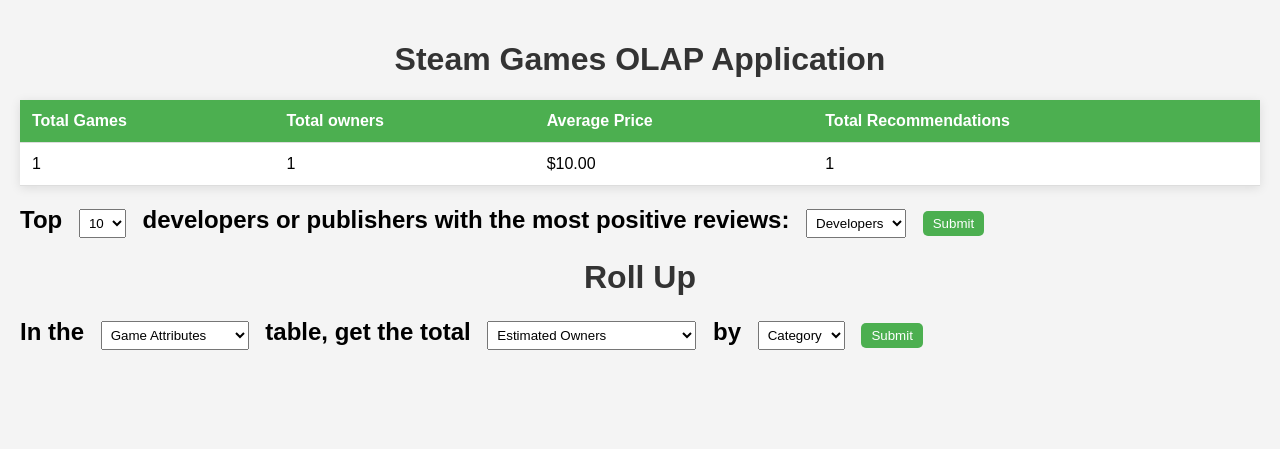
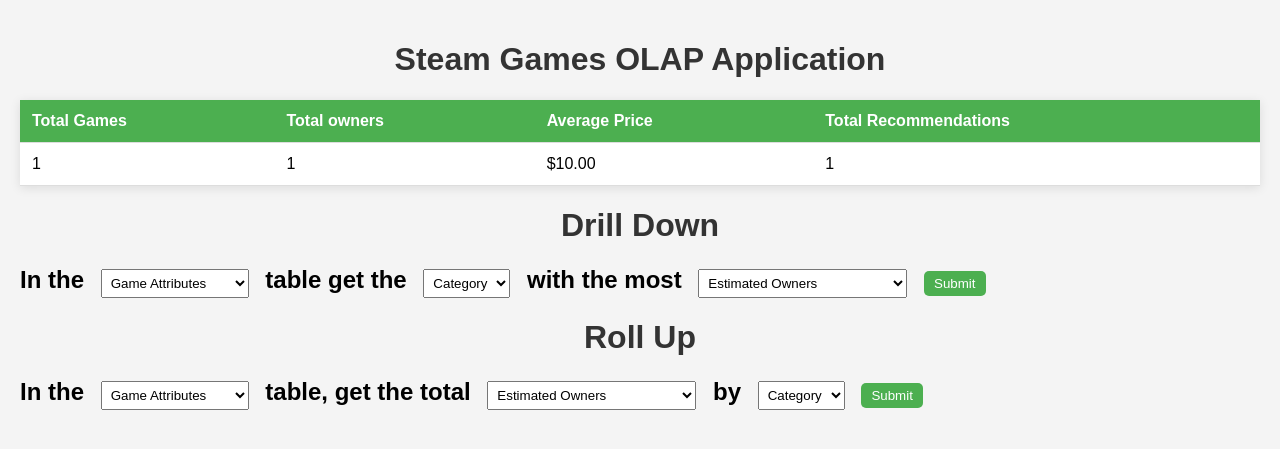
Before and after one commit to limnathan/STADVDB-MCO1, a Flask app: page / in a window 1280 px wide. Shown: the top 449 px of the page. Run offline with Flask 3, Linux system fonts and the light colour scheme; tables that the repository leaves empty hold one stand-in row (values such as "Sample post").

Commit message:
Drill down operation

```diff
--- a/website/reports.py
+++ b/website/reports.py
@@ -17,42 +17,32 @@
 
     return overview_query.fetchone()
 
-def get_top_developers(org_type, top_n):
-    if org_type not in ['developers', 'publishers']:
-        raise ValueError("org_type must be either 'developers' or 'publishers'")
+def get_top(group_by_col, aggregation_col, dim_table):
 
     query = text(f"""
-        SELECT o.{org_type} AS Name, SUM(f.Positive) AS Positive
+        SELECT o.{group_by_col} AS Name, SUM(f.{aggregation_col}) AS Top
         FROM Fact_steamGames f
-        JOIN Dim_Organization o ON f.AppID = o.AppID
-        WHERE o.{org_type} IS NOT NULL
-        GROUP BY o.{org_type}
-        ORDER BY Positive DESC
-        LIMIT :top_n
-    """)
-
-    result = db.session.execute(query, {'top_n': int(top_n)})
-
-    df = pd.DataFrame(result.fetchall(), columns=['Name', 'Positive'])
-
-    if df.empty:
-        print("No data found for the specified criteria.")
-        return None
-
-    return df
-
-def get_total(group_by_column, aggregation_column, dim_table):
-    query = text(f"""
-        SELECT
-            dga.{group_by_column},
-            SUM(fg.{aggregation_column}) AS Total
-        FROM
-            Fact_steamGames fg
-        JOIN
-            {dim_table} dga ON fg.AppID = dga.AppID
-        GROUP BY
-            dga.{group_by_column} WITH ROLLUP
+        JOIN {dim_table} o ON f.AppID = o.AppID
+        WHERE o.{group_by_col} IS NOT NULL
+        GROUP BY o.{group_by_col}
+        ORDER BY Top DESC
     """)
 
     result = db.session.execute(query)
     return result.fetchall()
+
+def get_total(group_by_column1, aggregation_column1, dim_table1):
+    query = text(f"""
+        SELECT
+            dga.{group_by_column1},
+            SUM(fg.{aggregation_column1}) AS Total
+        FROM
+            Fact_steamGames fg
+        JOIN
+            {dim_table1} dga ON fg.AppID = dga.AppID
+        GROUP BY
+            dga.{group_by_column1} WITH ROLLUP
+    """)
+
+    result = db.session.execute(query)
+    return result.fetchall()
--- a/website/templates/base.html
+++ b/website/templates/base.html
@@ -7,6 +7,16 @@
         <link rel="stylesheet" href="{{ url_for('static', filename='styles.css') }}">
     </head>
 <body>
+    <!-- Variables and Constants -->
+    <script>
+        const groupByOptions = {
+            'Dim_GameAttributes': ['Category', 'Tags', 'Genres'],
+            'Dim_GamePlatform': ['Mac', 'Windows', 'Linux'],
+            'Dim_Organization': ['Developers', 'Publishers'],
+            'Dim_Games' : ['Name', 'Release date']
+        };
+    </script>
+
     <h1>Steam Games OLAP Application</h1>
 
     <!-- Overview Section -->
@@ -30,27 +40,43 @@
     </table>
 
     <!-- Query Form for Top Developers/Publishers -->
+    <h1>Drill Down</h1>
     <h2>
-        Top
+        In the
         <form method="POST" action="{{ url_for('views.home') }}" style="display: inline;">
-            <select name="number" id="number">
-                <option value="10">10</option>
-                <option value="20">20</option>
-                <option value="30">30</option>
-                <option value="40">40</option>
-                <option value="50">50</option>
+            <select name="table_selection" id="table_selection" onchange="updateDrillDownOptions()">
+                <option value="Dim_GameAttributes">Game Attributes</option>
+                <option value="Dim_GamePlatform">Game Platform</option>
+                <option value="Dim_Organization">Game Organization</option>
+                <option value="Dim_Games">Games</option>
             </select>
-            developers or publishers with the most positive reviews:
-            <select name="type" id="type">
-                <option value="developers">Developers</option>
-                <option value="publishers">Publishers</option>
+            table get the
+            <select name="group_by_col" id="group_by_col">
+                <!-- Options will be populated by JavaScript -->
+            </select>
+            with the most
+            <select name="aggregation_col_drill" id="aggregation_col_drill">
+                <option value="Estimated_Owners">Estimated Owners</option>
+                <option value="Peak_CCU">Peak CCU</option>
+                <option value="Average_Playtime_Forever">Average Playtime Forever</option>
+                <option value="Average_Playtime_Two_Weeks">Average Playtime Two Weeks</option>
+                <option value="Median_Playtime_Forever">Median Playtime Forever</option>
+                <option value="Median_Playtime_Two_Weeks">Median Playtime Two Weeks</option>
+                <option value="Total_Revenue">Total Revenue</option>
+                <option value="User_Score">User Score</option>
+                <option value="Metacritic_Score">Metacritic Score</option>
+                <option value="Positive_Reviews">Positive Reviews</option>
+                <option value="Negative_Reviews">Negative Reviews</option>
+                <option value="DLC_Count">DLC Count</option>
+                <option value="Achievements">Achievements</option>
+                <option value="Recommendations">Recommendations</option>
             </select>
             <button type="submit">Submit</button>
         </form>
     </h2>
 
-    {% if top_developers is not none and request.method == 'POST' %}
-        <h3>Top Developers/Publishers</h3>
+    {% if top_results is not none and request.method == 'POST' %}
+        <h3>Aggregated Results</h3>
         <table>
             <thead>
                 <tr>
@@ -59,10 +85,10 @@
                 </tr>
             </thead>
             <tbody>
-                {% for row in top_developers.iterrows() %}
+                {% for row in top_results %}
                     <tr>
-                        <td>{{ row[1]['Name'] }}</td>
-                        <td>{{ row[1]['Positive'] }}</td>
+                        <td>{{ row[0] }}</td>
+                        <td>{{ row[1] }}</td>
                     </tr>
                 {% endfor %}
             </tbody>
@@ -70,20 +96,19 @@
     {% elif request.method == 'POST' %}
         <p>No data available for the selected criteria.</p>
     {% endif %}
-    </div>
 
     <!-- Query Form for getting total -->
     <h1>Roll Up</h1>
     <h2>
         In the
         <form method="POST" action="{{ url_for('views.home') }}" style="display: inline;">
-            <select name="table_selection" id="table_selection" onchange="updateGroupByOptions()">
+            <select name="table_selection1" id="table_selection1" onchange="updateRollUpOptions()">
                 <option value="Dim_GameAttributes">Game Attributes</option>
                 <option value="Dim_GamePlatform">Game Platform</option>
                 <option value="Dim_Organization">Game Organization</option>
             </select>
             table, get the total
-            <select name="aggregation_col" id="aggregation_col">
+            <select name="aggregation_col_rollup" id="aggregation_col_rollup">
                 <option value="Estimated_Owners">Estimated Owners</option>
                 <option value="Peak_CCU">Peak CCU</option>
                 <option value="Average_Playtime_Forever">Average Playtime Forever</option>
@@ -100,7 +125,7 @@
                 <option value="Recommendations">Recommendations</option>
             </select>
             by
-            <select name="group_by_col" id="group_by_col">
+            <select name="group_by_col1" id="group_by_col1">
                 <!-- Options will be populated by JavaScript -->
             </select>
 
@@ -120,7 +145,7 @@
             <tbody>
                 {% for row in total_results %}
                     <tr>
-                        <td>{{ row[0] }}</td>  {# Assuming row is a tuple #}
+                        <td>{{ row[0] }}</td>
                         <td>{{ row[1] }}</td>
                     </tr>
                 {% endfor %}
@@ -130,14 +155,9 @@
         <p>No data available for the selected criteria.</p>
     {% endif %}
 
+    <!-- JavaScript -->
     <script>
-        const groupByOptions = {
-            'Dim_GameAttributes': ['Category', 'Tags', 'Genres'],
-            'Dim_GamePlatform': ['Mac', 'Windows', 'Linux'],
-            'Dim_Organization': ['Developers', 'Publishers']
-        };
-
-        function updateGroupByOptions() {
+        function updateDrillDownOptions() {
             const tableSelection = document.getElementById('table_selection').value;
             const groupByCol = document.getElementById('group_by_col');
             groupByCol.innerHTML = '';
@@ -151,7 +171,24 @@
             });
         }
 
-        updateGroupByOptions();
+        updateDrillDownOptions();
+
+        function updateRollUpOptions() {
+            const tableSelection = document.getElementById('table_selection1').value;
+            const groupByCol = document.getElementById('group_by_col1');
+            groupByCol.innerHTML = '';
+            const options = groupByOptions[tableSelection];
+
+            options.forEach(option => {
+                const newOption = document.createElement('option');
+                newOption.value = option;
+                newOption.textContent = option;
+                groupByCol.appendChild(newOption);
+            });
+        }
+
+        updateRollUpOptions();
     </script>
+
 </body>
 </html>
--- a/website/views.py
+++ b/website/views.py
@@ -1,27 +1,30 @@
 from flask import Blueprint, render_template, request
-from .reports import get_overview, get_top_developers, get_total
+from .reports import get_overview, get_top, get_total
 
 views = Blueprint('views', __name__)
 
 @views.route('/', methods=['GET', 'POST'])
 def home():
     overview = get_overview()
-    top_developers = None
+    top_results = None
     total_results = None
 
     if request.method == 'POST':
-        org_type = request.form.get('type')
-        top_n = request.form.get('number')
-        group_by_column = request.form.get('group_by_col')
-        aggregation_column = request.form.get('aggregation_col')
+
+        group_by_col = request.form.get('group_by_col')
+        aggregation_col = request.form.get('aggregation_col_drill')
         dim_table = request.form.get('table_selection')
 
+        group_by_column1 = request.form.get('group_by_col1')
+        aggregation_column1 = request.form.get('aggregation_col_rollup')
+        dim_table1 = request.form.get('table_selection1')
+
         # Retrieve top developers or publishers
-        if org_type and top_n:
-            top_developers = get_top_developers(org_type, top_n)
+        if group_by_col and aggregation_col and dim_table:
+            top_results = get_top(group_by_col, aggregation_col, dim_table)
 
         # Retrieve total by aggregation and group by columns
-        if aggregation_column and group_by_column and dim_table:
-            total_results = get_total(group_by_column, aggregation_column, dim_table)
+        if group_by_column1 and aggregation_column1 and dim_table1:
+            total_results = get_total(group_by_column1, aggregation_column1, dim_table1)
 
-    return render_template('base.html', overview=overview, top_developers=top_developers, total_results=total_results)
+    return render_template('base.html', overview=overview, top_results=top_results, total_results=total_results)
```
